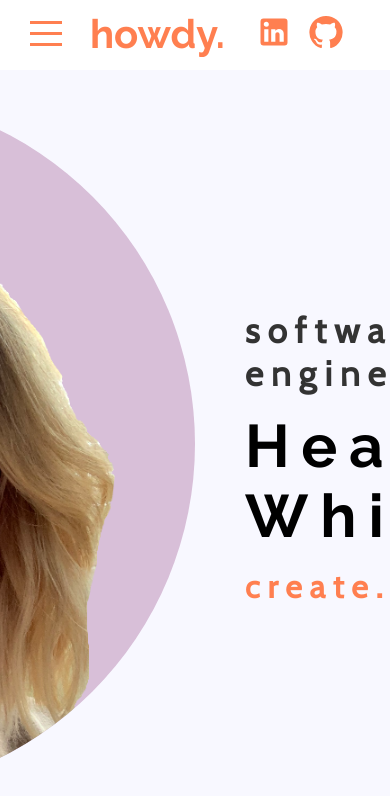
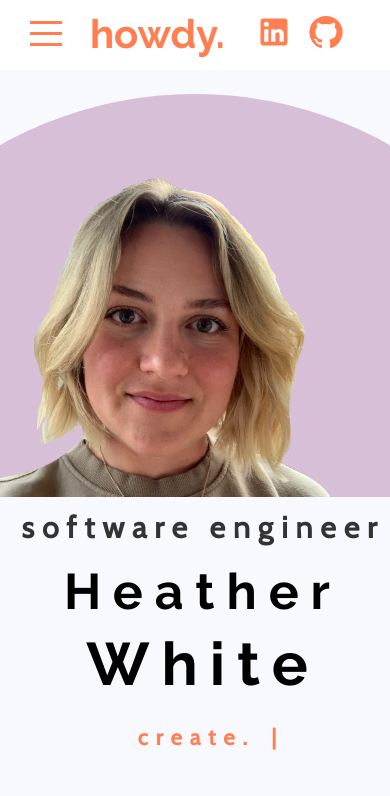
Before and after one commit to HTHR-WHT/0422, a React (Create React App) app: page / in a window 390 px wide. Shown: the top 796 px of the page. Built offline with nearby package versions, Linux system fonts and the light colour scheme.

Commit message:
FEAT: responsive design for iphone 12 pro

```diff
--- a/src/components/connect/connect.scss
+++ b/src/components/connect/connect.scss
@@ -18,7 +18,13 @@
     align-items: center;
     margin: 1rem auto 0rem auto;
     overflow: hidden;
-    z-index: 2;
+    z-index: 1;
+
+    @include mobile {
+      width: 400px;
+      height: 60px;
+      margin-top: 0rem;
+    }
 
     .left {
       flex: 1;
@@ -31,11 +37,20 @@
         display: flex;
         font-size: 2rem;
         align-items: center;
+
+        @include mobile {
+          font-size: 1rem;
+          padding-left: 0.5rem;
+        }
       }
 
       img {
         width: 15%;
         margin: 1rem;
+
+        @include mobile {
+          width: 30%;
+        }
       }
     }
 
@@ -47,6 +62,11 @@
       justify-content: space-around;
       margin: auto 3rem auto 0.5rem;
       height: 100%;
+
+      @include mobile {
+        margin-left: -1rem;
+        margin-right: 2.5rem;
+      }
 
       .download {
         width: 20rem;
@@ -63,12 +83,22 @@
         &:focus {
           outline: none;
         }
+
+        @include mobile {
+          width: 7rem;
+          font-size: 0.75rem;
+        }
       }
 
       img {
         width: 50px;
         height: 50px;
         margin: 1rem auto 1rem 1rem;
+
+        @include mobile {
+          width: 40px;
+          height: 40px;
+        }
       }
     }
   }
@@ -81,5 +111,9 @@
     flex-direction: column;
     justify-content: center;
     margin-top: -5rem;
+
+    @include mobile {
+      margin-top: -0.3rem;
+    }
   }
 }
--- a/src/components/intro/Intro.jsx
+++ b/src/components/intro/Intro.jsx
@@ -25,6 +25,8 @@ const Intro = () => {
         <div className="wrapper">
           <h2>software engineer</h2>
           <h1>Heather White</h1>
+          <h1 className="mobileH">Heather</h1>
+          <h1 className="mobileW">White</h1>
           <h3>
             <span ref={textRef}></span>
           </h3>
--- a/src/components/intro/intro.scss
+++ b/src/components/intro/intro.scss
@@ -3,6 +3,11 @@
 .intro {
   background-color: #f8f8ff;
   display: flex;
+
+  @include mobile {
+    flex-direction: column;
+    align-items: center;
+  }
 
   .left {
     flex: 0.5;
@@ -18,16 +23,30 @@
       justify-content: center;
       float: right;
       margin-top: 1.5rem;
+
+      @include mobile {
+        align-items: flex-start;
+        padding-top: 4rem;
+        padding-right: 5rem;
+      }
     }
 
     img {
       height: 90%;
+
+      @include mobile {
+        height: 50%;
+      }
     }
   }
 
   .right {
     flex: 0.5;
     position: relative;
+
+    @include mobile {
+      margin-top: -5rem;
+    }
 
     .wrapper {
       width: 100%;
@@ -37,12 +56,43 @@
       flex-direction: column;
       justify-content: center;
 
+      @include mobile {
+        display: flex;
+        padding-left: 0.5rem;
+        justify-content: center;
+        align-items: center;
+      }
+
       h1 {
         color: black;
         font-size: 3.75rem;
         font-weight: 700;
         letter-spacing: 0.75rem;
         margin: 1rem 0;
+
+        @include mobile {
+          display: none;
+        }
+      }
+
+      .mobileH {
+        display: none;
+
+        @include mobile {
+          display: flex;
+          font-size: 50px;
+          margin-bottom: 0.25rem;
+        }
+      }
+      .mobileW {
+        display: none;
+
+        @include mobile {
+          display: flex;
+          font-size: 60px;
+          font-weight: 700;
+          margin-top: 0.25rem;
+        }
       }
 
       h2 {
@@ -50,6 +100,10 @@
         font-family: Cabin;
         font-size: 2.188rem;
         letter-spacing: 0.5rem;
+
+        @include mobile {
+          font-size: 30px;
+        }
       }
 
       h3 {
@@ -62,6 +116,11 @@
         font-size: inherit;
         color: $mainColor;
         font-family: Cabin;
+
+        @include mobile {
+          font-size: 22px;
+          padding-left: 1rem;
+        }
       }
 
       .ityped-cursor {
@@ -86,6 +145,10 @@
       img {
         width: 1.875rem;
         animation: arrowBlink 2s infinite;
+
+        @include mobile {
+          padding-left: 1.5rem;
+        }
       }
 
       @keyframes arrowBlink {
--- a/src/components/portfolio/Portfolio.jsx
+++ b/src/components/portfolio/Portfolio.jsx
@@ -84,12 +84,12 @@ const Portfolio = () => {
               </div>
               <div className="right">
                 <div className="rightContainer">
-                  <p>{d.description}</p>
-                  <p>
+                  <p className="desc">{d.description}</p>
+                  <p className="tech">
                     TECH: <br></br>
                     {d.tech}
                   </p>
-                  <p>
+                  <p className="focus">
                     FOCUS: <br></br>
                     {d.work}
                   </p>
--- a/src/components/portfolio/portfolio.scss
+++ b/src/components/portfolio/portfolio.scss
@@ -6,6 +6,11 @@
   align-items: center;
   justify-content: center;
   position: relative;
+
+  @include mobile {
+    overflow: hidden;
+
+  }
 
   .arrow {
     height: 30px;
@@ -37,6 +42,7 @@
       height: 100vh;
       flex-direction: column;
       justify-content: center;
+      margin-top: 0rem;
     }
 
     .container {
@@ -55,8 +61,8 @@
         justify-content: center;
 
         @include mobile {
-          width: 80%;
-          height: 150px;
+          width: 90%;
+          height: 225px;
           margin: 15px 0;
         }
 
@@ -76,8 +82,8 @@
             justify-content: space-evenly;
 
             @include mobile {
-              width: 20px;
-              height: 20px;
+              width: 75px;
+              height: 25px;
             }
 
             img {
@@ -85,7 +91,7 @@
               cursor: pointer;
 
               @include mobile {
-                width: 15px;
+                width: 20px;
               }
             }
           }
@@ -108,6 +114,11 @@
 
           img {
             width: 400px;
+
+            @include mobile {
+              width: 145px;
+              margin-left: 15px;
+            }
           }
         }
 
@@ -130,13 +141,10 @@
               font-size: 1rem;
               line-height: 1.5rem;
 
-              .bold {
-                color: red;
-                font-size: 2rem;
-              }
-
               @include mobile {
-                display: none;
+                font-size: 0.5rem;
+                line-height: 0.5rem;
+                overflow: hidden;
               }
             }
           }
@@ -145,87 +153,3 @@
     }
   }
 }
-
-// .portfolio {
-//   background-color: #e6f0fa;
-//   display: flex;
-//   flex-direction: column;
-//   align-items: center;
-
-//   h1 {
-//     font-size: 2.5rem;
-//     letter-spacing: 0.5rem;
-//     margin: 1.5rem 0;
-//   }
-
-//   ul {
-//     margin: 0.625rem;
-//     padding: 0;
-//     list-style: none;
-//     display: flex;
-
-//     li {
-//       font-family: Cabin;
-//       font-size: 1.5rem;
-//       margin-right: 3.125rem;
-//       padding: 0.7;
-//       cursor: pointer;
-
-//       &.active {
-//         color: $mainColor;
-//       }
-//     }
-//   }
-
-//   .container {
-//     width: 70%;
-//     display: flex;
-//     align-items: center;
-//     justify-content: center;
-//     flex-wrap: wrap;
-
-//     // @include mobile {
-//     //   width: 100%;
-//     // }
-
-//     .item {
-//       width: 13.75rem;
-//       height: 9.375rem;
-//       border-radius: 20px;
-//       border: 1px solid rgb(240, 239, 239);
-//       margin: 10px 20px;
-//       display: flex;
-//       align-items: center;
-//       justify-content: center;
-//       color: white;
-//       position: relative;
-//       transition: all 0.5s ease;
-//       cursor: pointer;
-
-//       // @include mobile {
-//       //   width: 130px;
-//       //   height: 100px;
-//       // }
-
-//       h3 {
-//         position: absolute;
-//         font-size: 20px;
-//       }
-
-//       img {
-//         width: 100%;
-//         height: 100%;
-//         object-fit: cover;
-//         z-index: 1;
-//       }
-
-//       &:hover {
-//         background-color: #d8bfd8;
-//         img {
-//           opacity: 0.2;
-//           z-index: 0;
-//         }
-//       }
-//     }
-//   }
-// }
--- a/src/components/skills/Skills.jsx
+++ b/src/components/skills/Skills.jsx
@@ -45,7 +45,6 @@ const Skills = () => {
         "Firebase",
         "p5.js",
       ],
-      featured: true,
     },
     {
       id: 3,
@@ -75,7 +74,7 @@ const Skills = () => {
     <div className="skills" id="skills">
       <div className="container">
         {data.map((d) => (
-          <div key={d.id} className={d.featured ? "card featured" : "card"}>
+          <div key={d.id} className="card">
             <div className="top">
               <img className="icon" src={d.icon} alt="" />
               <h3>{d.title}</h3>
--- a/src/components/skills/skills.scss
+++ b/src/components/skills/skills.scss
@@ -14,7 +14,7 @@
     font-size: 50px;
 
     @include mobile {
-      font-size: 20px;
+      font-size: 18px;
     }
   }
 
@@ -33,6 +33,7 @@
     .card {
       width: 300px;
       height: 75%;
+      margin: 0 20px;
       border-radius: 10px;
       background-color: white;
       box-shadow: 0px 0px 15px -8px black;
@@ -43,20 +44,8 @@
       transition: all 1s ease;
 
       @include mobile {
-        height: 180px;
+        height: 100%;
         margin: 10px 0;
-      }
-
-      &.featured {
-        width: 300px;
-        height: 75%;
-        margin: 0 30px;
-
-        @include mobile {
-          width: 250px;
-          height: 180px;
-          margin: 1px;
-        }
       }
 
       &:hover {
@@ -69,6 +58,12 @@
         align-items: center;
         justify-content: center;
 
+        @include mobile {
+          flex-direction: row;
+          justify-content: center;
+          overflow: hidden;
+        }
+
         img {
           &.icon {
             height: 60px;
@@ -77,8 +72,9 @@
             margin: 0 30px;
 
             @include mobile {
-              width: 30px;
-              height: 30px;
+              width: 20px;
+              height: 20px;
+              margin: 0 1rem;
             }
           }
         }
@@ -99,8 +95,7 @@
         background-color: rgb(250, 244, 245);
 
         @include mobile {
-          font-size: 12px;
-          padding: 5px;
+          font-size: 10px;
         }
       }
       .bottom {
@@ -121,11 +116,24 @@
           display: flex;
           flex-direction: column;
           margin-left: -40px;
+
+          @include mobile {
+            dipslay: flex;
+            flex-direction: column;
+            flex-wrap: wrap;
+            width: 300px;
+            height: 80px;
+          }
+
           li {
             font-family: Cabin;
             display: flex;
             justify-content: center;
             margin-bottom: 0.1rem;
+
+            @include mobile {
+              font-size: 8px;
+            }
           }
         }
       }
--- a/src/global.scss
+++ b/src/global.scss
@@ -1,9 +1,11 @@
 $mainColor: #ff7f50;
 
-$width: 768px;
+$smallWidth: 47.938rem;
+// $mediumWidth: 992px;
+// $largeWidth: 1200px;
 
 @mixin mobile {
-  @media (max-width: #{$width}) {
+  @media (max-width: #{$smallWidth}) {
     @content;
   }
 }
```
